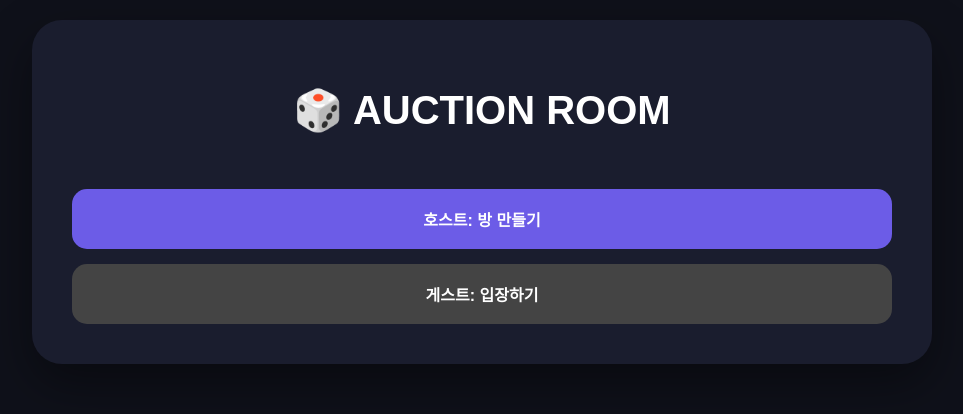
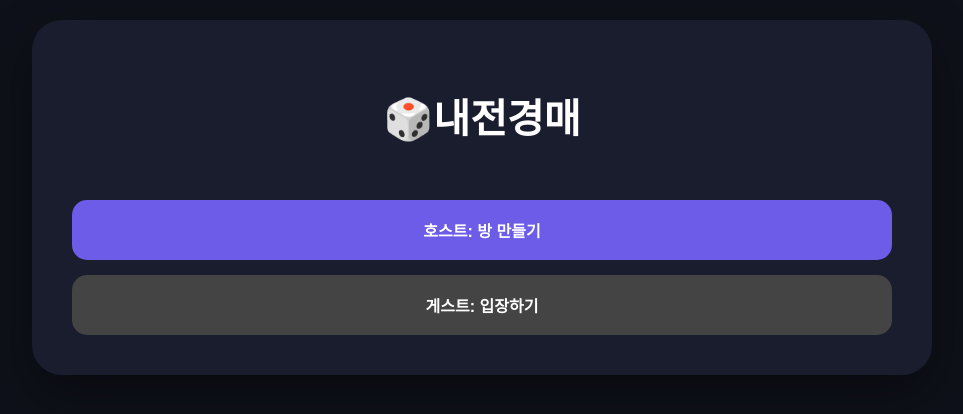
Before and after one commit to ausdn1/Auction-Program, a plain HTML site: page index.html in a window 1280 px wide. Shown: the whole page, without its empty margins (158-1121 px from the left). Drawn offline with Linux system fonts and the light colour scheme.

Commit message:
Replace auction system title and update styles

```diff
--- a/index.html
+++ b/index.html
@@ -2,7 +2,7 @@
 <html lang="ko">
 <head>
     <meta charset="UTF-8">
-    <title>경매 시스템 Pro - 주사위 모드</title>
+    <title> 내전경매 </title>
     <style>
         :root { --p1: #00d2ff; --p2: #ff4757; --accent: #6c5ce7; --bg: #0f111a; --card: #1a1d2e; }
         body { font-family: 'Pretendard', sans-serif; background: var(--bg); color: white; display: flex; justify-content: center; margin: 0; padding: 20px; }
@@ -44,7 +44,7 @@
 
     <div class="container">
         <div id="start" class="page active">
-            <h1 style="text-align: center; font-size: 40px; margin-bottom: 40px;">🎲 AUCTION ROOM</h1>
+            <h1 style="text-align: center; font-size: 40px; margin-bottom: 40px;">🎲내전경매 </h1>
             <button onclick="showPage('create')">호스트: 방 만들기</button>
             <button onclick="showPage('join')" style="background:#444;">게스트: 입장하기</button>
         </div>
@@ -196,4 +196,5 @@
         }
     </script>
 </body>
+
 </html>
```
